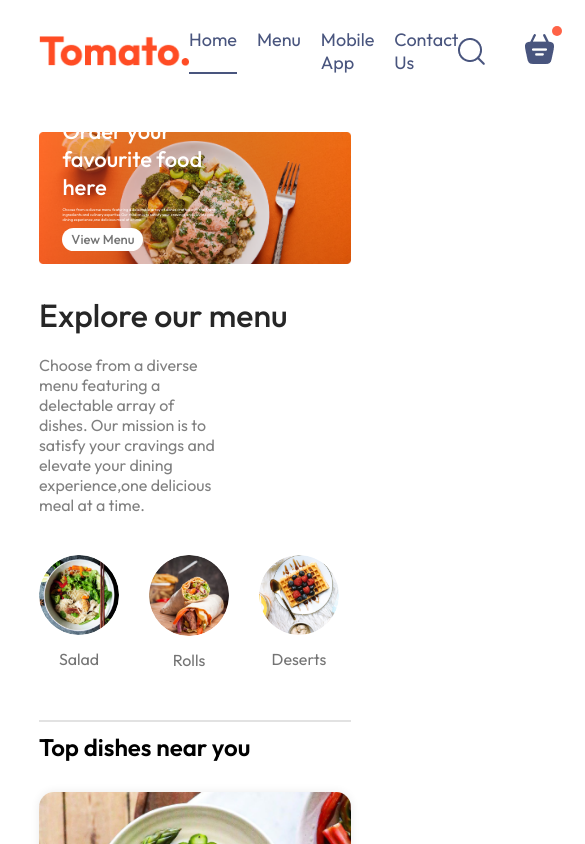
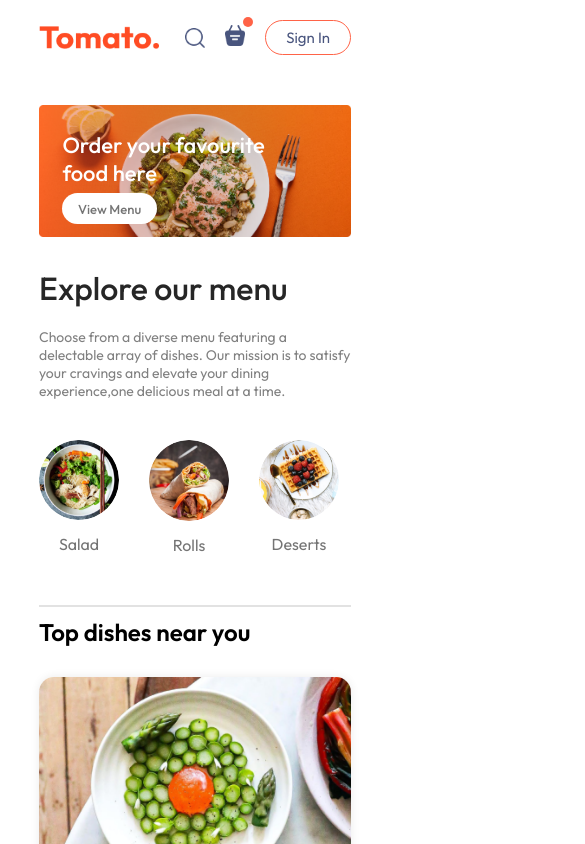
Before and after one commit to Jijojacob988/Tomato, a React (Vite) app in the folder frontend/: page / in a window 390 px wide. Shown: the top 844 px of the page, 585 px wide, since content can reach past the window. Built offline with nearby package versions, Linux system fonts and the light colour scheme.

Commit message:
make the website responsive

```diff
--- a/frontend/src/components/ExploreMenu/ExploreMenu.css
+++ b/frontend/src/components/ExploreMenu/ExploreMenu.css
@@ -49,3 +49,10 @@
     border: 4px solid tomato;
     padding: 2px;
 }
+
+@media (max-width:1050px){
+    .explore-menu-text{
+        max-width: 100%;
+        font-size: 14px;
+    }
+}
--- a/frontend/src/components/Footer/Footer.css
+++ b/frontend/src/components/Footer/Footer.css
@@ -42,3 +42,14 @@
     background-color: grey;
     border: none;
  }
+
+ @media (max-width:750px) {
+    .footer-content{
+        display: flex;
+        flex-direction: column;
+        gap: 35px;
+    }
+    .footer-copyright{
+        text-align: center;
+    }
+ }
--- a/frontend/src/components/Header/Header.css
+++ b/frontend/src/components/Header/Header.css
@@ -39,3 +39,24 @@
     border-radius: 50px;
 
 }
+
+@media (max-width:1050px) {
+
+    .header-contents{
+        max-width: 45%;
+    }
+}
+
+@media (max-width:750px) {
+
+    .header-contents{
+        max-width: 65%;
+    }
+    .header-contents p{
+        display: none;
+
+    }
+    .header-contents button{
+        padding: 2vw 4vw;
+    }
+}
--- a/frontend/src/components/Navbar/Navbar.css
+++ b/frontend/src/components/Navbar/Navbar.css
@@ -60,3 +60,51 @@
     top: -8px;
     right: -8px;
 }
+@media (max-width:1050px) {
+    .navbar .logo{
+        width: 140px;
+    }
+    .navbar-menu {
+        gap: 20px;
+        font-size: 17px;
+    }
+    .navbar-right{
+        gap: 30px;
+    }
+    .navbar-right img{
+        width: 22px;
+
+    }
+    .navbar-right button{
+        padding: 8px 25px;
+    }
+}
+
+@media (max-width:900px) {
+    .navbar .logo{
+        width: 120px;
+    }
+    .navbar-menu {
+        gap: 15px;
+        font-size: 16px;
+    }
+    .navbar-right{
+        gap: 20px;
+    }
+    .navbar-right img{
+        width: 20px;
+
+    }
+    .navbar-right button{
+        padding: 7px 20px;
+        font-size: 15px;
+    }
+}
+
+@media (max-width:750px) {
+
+    .navbar-menu {
+        display: none;
+    }
+
+}
```
